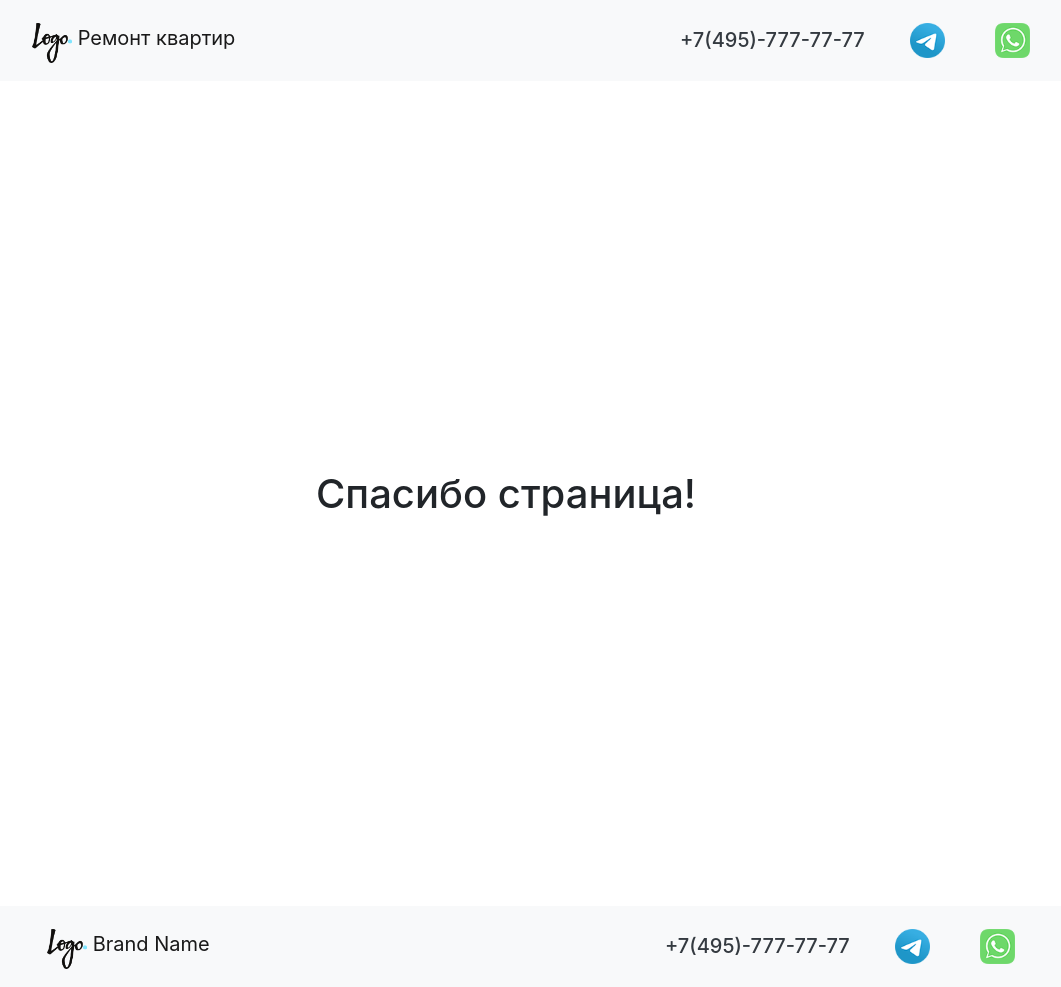
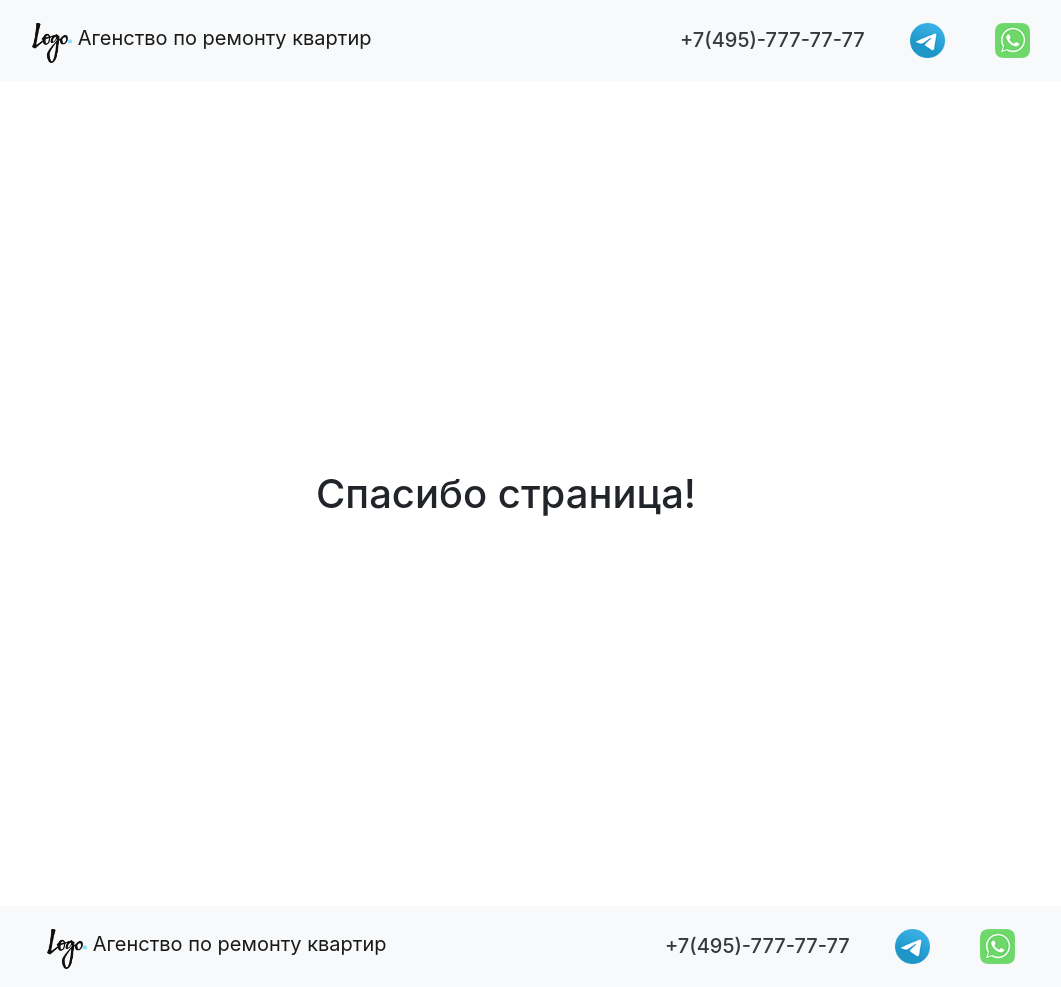
Before and after one commit to SavelyBerdnik/django_kyrsovay, a Django app: page /thanks/ in a window 1280 px wide. Shown: the whole page, without its empty margins (134-1195 px from the left). Run offline with Django 3.2, Linux system fonts and the light colour scheme.

Commit message:
Курсовая

```diff
--- a/landingproject_root/templates/base.html
+++ b/landingproject_root/templates/base.html
@@ -17,7 +17,7 @@
 <nav class="navbar navbar-light bg-light container">
     <a class="navbar-brand logo-top" href="#">
         <img src="{% static 'img/Logo.png' %}" width="40" height="40" class="d-inline-block align-top" alt="" loading="lazy">
-        Ремонт квартир
+        Агенство по ремонту квартир
     </a>
     <div class="contact-top">
         <a class="whatsapp-number" href="https://web.whatsapp.com/"></a>
@@ -40,7 +40,7 @@
         <nav class="navbar navbar-light bg-light container">
             <a class="navbar-brand logo-top" href="#">
                 <img src="{% static 'img/Logo.png' %}" width="40" height="40" class="d-inline-block align-top" alt="" loading="lazy">
-                Brand Name
+                Агенство по ремонту квартир
             </a>
             <div class="contact-top">
                 <a class="whatsapp-number" href="https://web.whatsapp.com/"></a>
```
